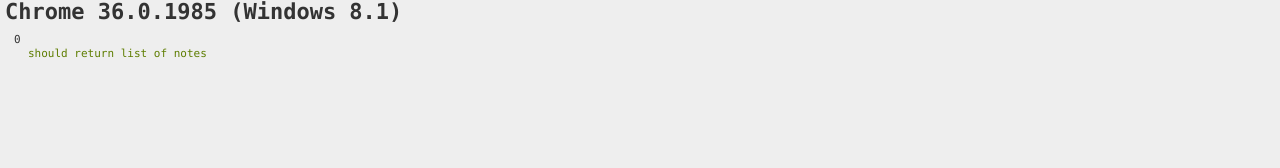
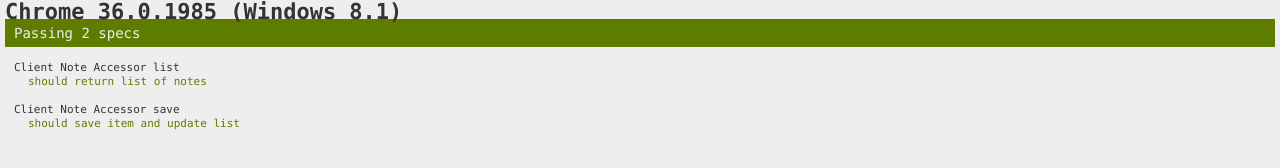
Before and after one commit to chadmichel/AngularUnitTestExample, a website: page karma_html/Chrome 36.0.1985 (Windows 8.1)/index.html in a window 1280 px wide. Drawn offline with nearby package versions, Linux system fonts and the light colour scheme.

Commit message:
Get unit tests running again

```diff
--- a/karma_html/Chrome 36.0.1985 (Windows 8.1)/index.html
+++ b/karma_html/Chrome 36.0.1985 (Windows 8.1)/index.html
@@ -65,6 +65,8 @@
 
 
 
+	<span class="passingAlert bar">Passing 2 specs</span>
+
 
 
 </div>
@@ -74,10 +76,19 @@
 
 
 		<div class="suite passed">
-			<span class="description">0</span>
+			<span class="description">Client Note Accessor list</span>
 
 			<div class="specSummary passed">
 			<span class="description">should return list of notes</span>
+			</div>
+
+		</div>
+
+		<div class="suite passed">
+			<span class="description">Client Note Accessor save</span>
+
+			<div class="specSummary passed">
+			<span class="description">should save item and update list</span>
 			</div>
 
 		</div>
```
Also changed, not shown: app/js/test/unit/clientnoteaccessortests.js (deleted, +0 -14 lines), app/js/test/unit/listctrlspec.js (deleted, +0 -17 lines), test/unit/clientnoteaccessortests.js (+1 -1 lines).
